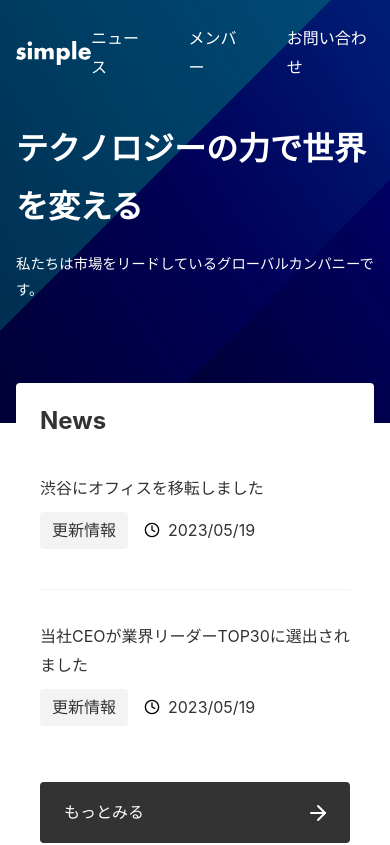
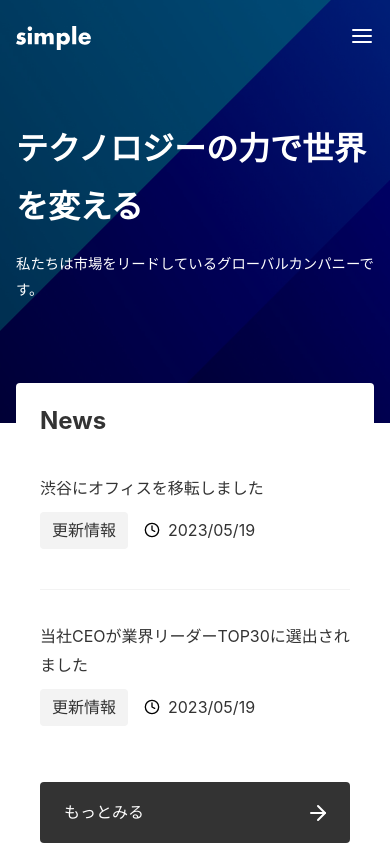
Before and after one commit to hanimako/my-next-project, a Next.js app: page / in a window 390 px wide. Shown: the top 845 px of the page. Built offline with nearby package versions, Linux system fonts and the light colour scheme.

Commit message:
4-4-1 Menuコンポーネントを作ろう

```diff
--- a/app/_components/Header/index.tsx
+++ b/app/_components/Header/index.tsx
@@ -1,6 +1,7 @@
 import Image from "next/image";
 import Link from "next/link";
 import styles from "./index.module.css";
+import Menu from "../Menu";
 
 export default function Header() {
   return (
@@ -15,19 +16,7 @@
           priority
         />
       </Link>
-      <nav className={styles.nav}>
-        <ul className={styles.items}>
-          <li>
-            <a href="/news">ニュース</a>
-          </li>
-          <li>
-            <a href="/members">メンバー</a>
-          </li>
-          <li>
-            <a href="/contact">お問い合わせ</a>
-          </li>
-        </ul>
-      </nav>
+      <Menu />
     </header>
   );
 }
--- /dev/null
+++ b/app/_components/Menu/index.module.css
@@ -0,0 +1,23 @@
+.items {
+  display: flex;
+  color: #fff;
+  gap: 40px;
+}
+
+.button {
+  display: none;
+}
+
+@media (max-width: 640px) {
+  .nav {
+    display: none;
+  }
+
+  .button {
+    display: block;
+    background: none;
+    color: #fff;
+    border: none;
+    cursor: pointer;
+  }
+}
--- /dev/null
+++ b/app/_components/Menu/index.tsx
@@ -0,0 +1,26 @@
+import Link from "next/link";
+import Image from "next/image";
+import styles from "./index.module.css";
+
+export default function Menu() {
+  return (
+    <div>
+      <nav className={styles.nav}>
+        <ul className={styles.items}>
+          <li>
+            <Link href="/news">ニュース</Link>
+          </li>
+          <li>
+            <Link href="/members">メンバー</Link>
+          </li>
+          <li>
+            <Link href="/contact">お問い合わせ</Link>
+          </li>
+        </ul>
+      </nav>
+      <button className={styles.button}>
+        <Image src="/menu.svg" alt="メニュー" width={24} height={24} />
+      </button>
+    </div>
+  );
+}
```
